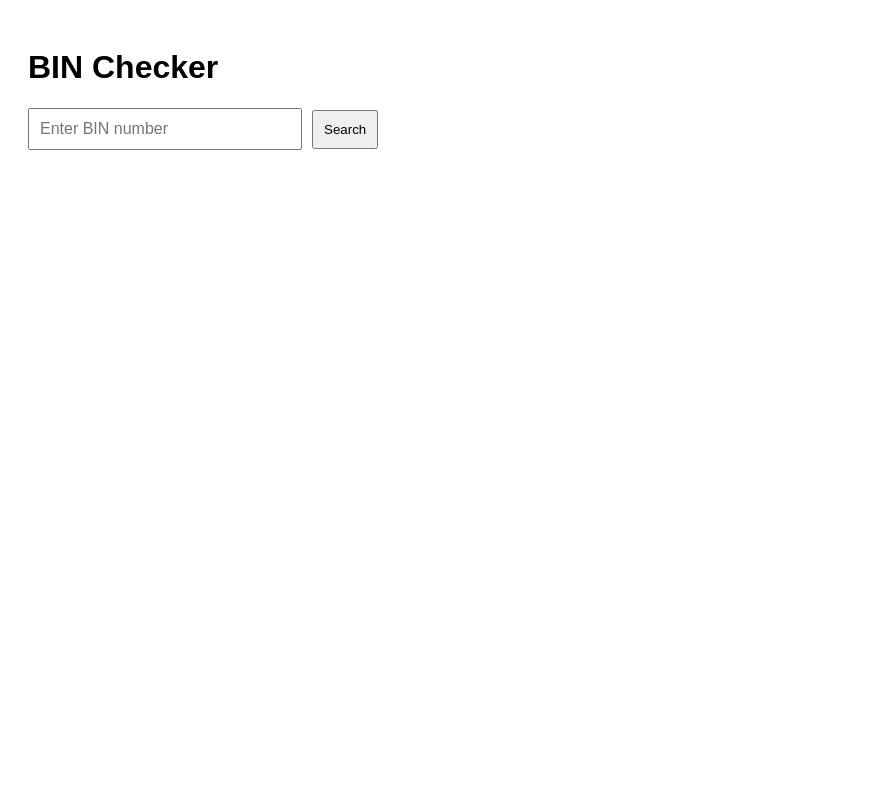
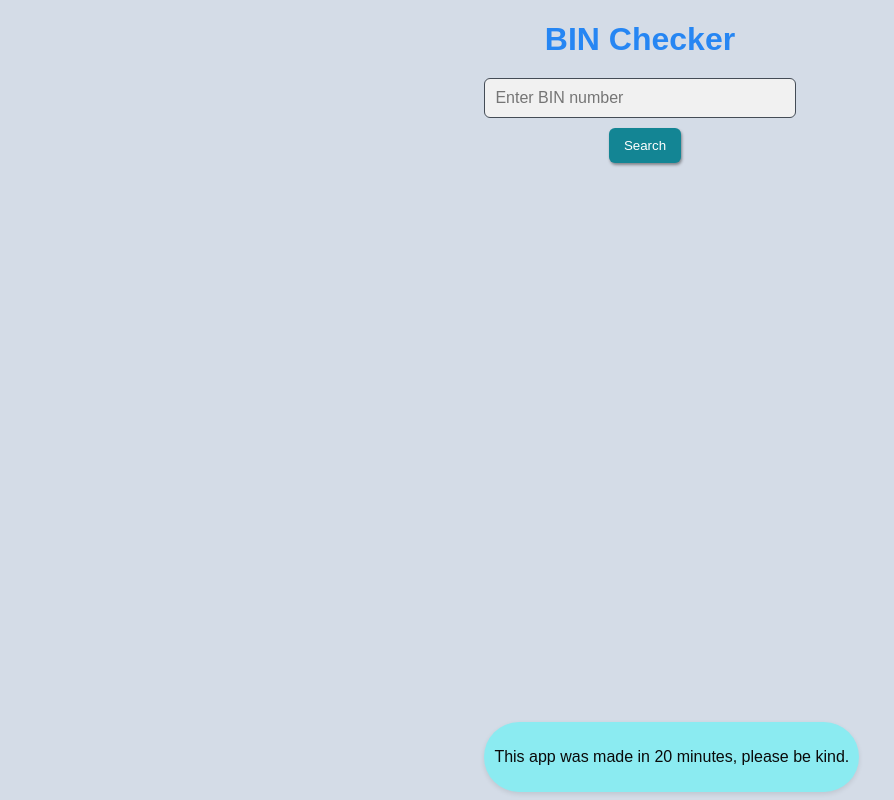
Before and after one commit to KmTempe/bin-checker, a Next.js app: page / in a window 1280 px wide. Shown: the whole page, without its empty margins (0-894 px from the left). Built offline with nearby package versions, Linux system fonts and the light colour scheme; no server answers.

Commit message:
just a touch of css

```diff
--- a/docker-compose.yml
+++ b/docker-compose.yml
@@ -1,7 +1,7 @@
 version: '3.8'
 
 services:
-  app:
+  bin-check:
     build:
       context: .
       dockerfile: Dockerfile
--- a/src/app/page.js
+++ b/src/app/page.js
@@ -3,7 +3,8 @@
 "use client";
 
 import { useState, useEffect } from "react";
-import { fetchBins, monitorOnlineStatus } from "/utils/fetchBins";
+import { fetchBins, monitorOnlineStatus } from ".//utils/fetchBins";
+import './/styles/globals.css';
 
 export default function Home() {
   const [binsData, setBinsData] = useState([]);
@@ -34,23 +35,22 @@ export default function Home() {
   }
 
   return (
-    <div style={{ padding: "20px", fontFamily: "Arial, sans-serif" }}>
+    <div className="container">
       <h1>BIN Checker</h1>
       <input
         type="text"
         placeholder="Enter BIN number"
         value={searchTerm}
         onChange={(e) => setSearchTerm(e.target.value)}
-        style={{ padding: "10px", fontSize: "16px", width: "250px" }}
       />
-      <button onClick={handleSearch} style={{ marginLeft: "10px", padding: "10px" }}>
+      <button onClick={handleSearch} style={{ marginLeft: "10px" }}>
         Search
       </button>
 
-      {error && <p style={{ color: "red" }}>{error}</p>} {/* Display error message if there's an error */}
+      {error && <p className="error">{error}</p>} {/* Display error message if there's an error */}
 
       {result && (
-        <div style={{ marginTop: "20px" }}>
+        <div className="results">
           {typeof result === "string" ? (
             <p>{result}</p>
           ) : (
@@ -69,6 +69,11 @@ export default function Home() {
           )}
         </div>
       )}
+
+      <footer className="footer">
+        <p>This app was made in 20 minutes, please be kind.</p>
+      </footer>
+
     </div>
   );
 }
--- /dev/null
+++ b/src/app/styles/globals.css
@@ -0,0 +1,110 @@
+/* styles/globals.css */
+
+:root {
+    --background-color: #d4dce7; /* Dark background color */
+    --text-color: #0a0a0a; /* Light text color */
+    --heading-color: #2686f3; /* Light blue color for headings */
+    --border-color: #444c56; /* Dark border color */
+    --input-background: #f1f1f1; /* Dark input background */
+    --button-color: #138594; /* Purple button color */
+    --button-hover-color: #1d5270; /* Darker purple on hover */
+    --error-color: #f85149; /* Red color for error messages */
+    --link-color: #ff0000; /* Light blue for links */
+    --link-hover-color: #1a73e8; /* Darker blue for links on hover */
+    --footer-color: #8bebf1;
+}
+
+body {
+    margin: 0;
+    padding: 0;
+    font-family: Arial, sans-serif;
+    background-color: var(--background-color);
+    color: var(--text-color);
+}
+
+h1 {
+    color: var(--heading-color);
+    text-align: center;
+    margin-bottom: 20px; /* Space below heading */
+}
+
+.container {
+    max-width: max-content ; /* Limit width */
+    margin: 0 auto; /* Center container */
+    text-align: center; /* Center align text and elements */
+}
+
+.input-container {
+    display: flex; /* Use flexbox for input and button */
+    justify-content: center; /* Center horizontally */
+    margin-bottom: 20px; /* Space between input and results */
+}
+
+input[type="text"] {
+    border: 1px solid var(--border-color); /* Dark border */
+    border-radius: 6px;
+    padding: 10px;
+    font-size: 16px;
+    width: calc(100% - 22px); /* Adjust width for padding */
+    background-color: var(--input-background);
+    color: var(--text-color);
+
+}
+
+input[type="text"]:focus {
+    border-color: var(--heading-color); /* Light blue border on focus */
+    outline: none; /* Remove default outline */
+}
+
+button {
+    background-color: var(--button-color); /* Purple button color */
+    color: white;
+    border: none;
+    border-radius: 6px;
+    padding: 10px 15px;
+    cursor: pointer;
+    margin-top: 10px; /* Space between input and button */
+    transition: background-color 0.3s ease; /* Smooth transition for button color */
+    box-shadow: 1px 2px 3px rgba(0, 0, 0, 0.4);
+}
+
+button:hover {
+    background-color: var(--button-hover-color); /* Darker purple on hover */
+}
+
+.error {
+    color: var(--error-color); /* Red color for error messages */
+    margin-top: 10px; /* Space above error messages */
+}
+
+a {
+    color: var(--link-color); /* Light blue for links */
+    text-decoration: none;
+    transition: color 0.3s ease; /* Smooth transition for link color */
+}
+
+a:hover {
+    text-decoration: underline; /* Underline on hover */
+    color: var(--link-hover-color); /* Slightly darker blue on hover */
+}
+
+.results {
+    margin-top: 20px;
+    text-align: center; /* Center align results */
+}
+
+.results p {
+    margin: 5px 0; /* Space between result lines */
+}
+
+.footer {
+    background-color: var(--footer-color);
+    text-align: center; /* Center text */
+    padding: 10px; /* Add some padding */
+    position: fixed; /* Allow positioning */
+    bottom:1%; /* Align to the bottom */
+    width: max-content; /* Full width */
+    margin-top: 20px; /* Add some space above the footer */
+    border-radius: 40px; /* Soft curved edges */
+    box-shadow: 0 2px 5px rgba(0, 0, 0, 0.1);
+  }
```
Also changed, not shown: src/app/utils/fetchBins.js (renamed from utils/fetchBins.js).
